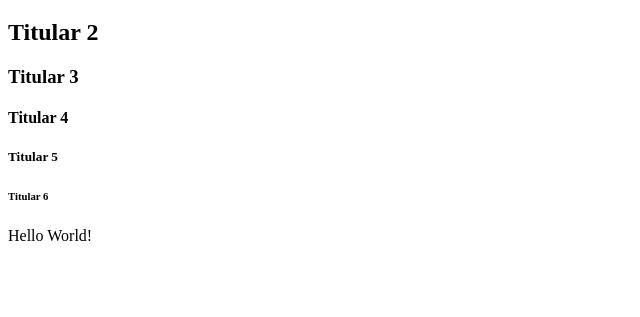
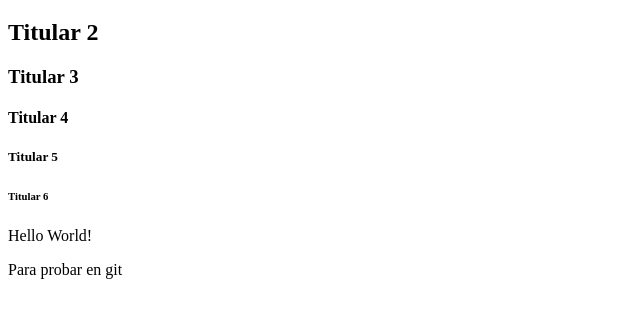
Before and after one commit to acvidela/desarrolloWeb, a plain HTML site: page index.html in a window 1280 px wide. Shown: the part 61-378 px from the top of the page, without its empty margins (0-640 px from the left). Drawn offline with Linux system fonts and the light colour scheme.

Commit message:
modificacion de Index

```diff
--- a/index.html
+++ b/index.html
@@ -14,5 +14,6 @@
     <h5>Titular 5</h5>
     <h6>Titular 6</h6> <!--Vienen seis niveles de titulares, heading. Si no se usa CSS cada navegador tiene su propio estilo -->
     <p>Hello World!</p>
+    <p>Para probar en git</p>
 </body>
 </html>
```
